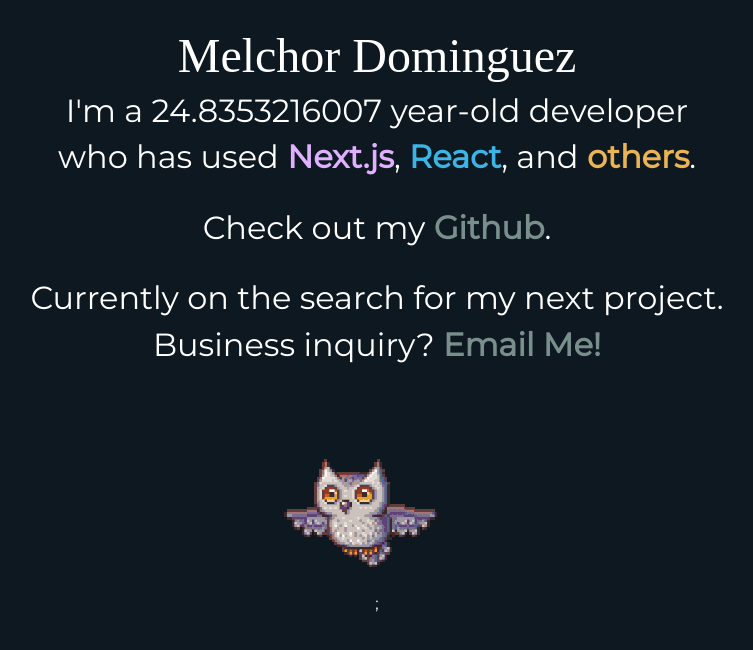
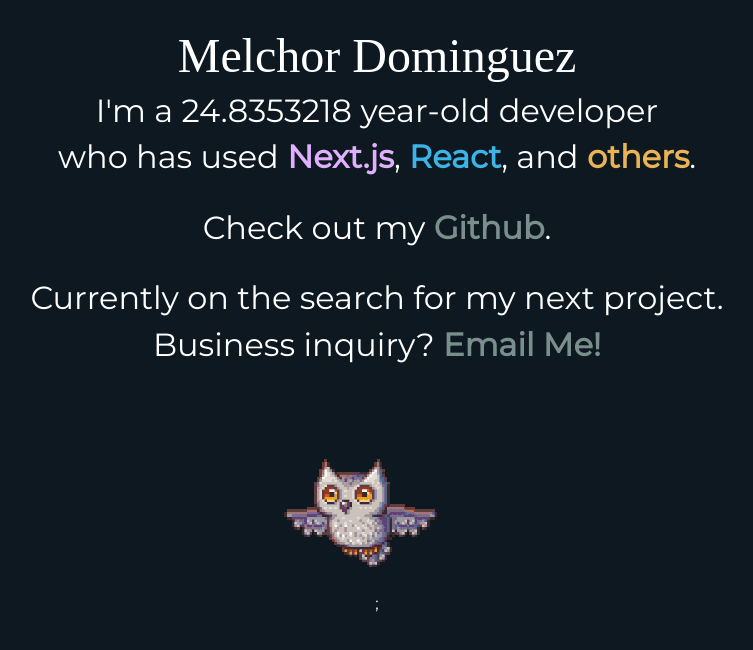
Before and after one commit to melchord/melchord.github.io, a Next.js app in the folder src/: page / in a window 1280 px wide. Shown: the top 650 px of the page, without its empty margins (263-1016 px from the left). Built offline with nearby package versions, Linux system fonts and the light colour scheme; a web font is replaced by a local one.

Commit message:
- #10: allow ticks to update age

```diff
--- a/src/components/utils/getAge.js
+++ b/src/components/utils/getAge.js
@@ -1,6 +1,5 @@
-export default (birthday = 'April 4, 1996') => {
+const getAge = (currentDate = Date.now(), birthday = 'April 4, 1996') => {
   const birthDate = new Date(birthday);
-  const currentDate = Date.now();
   const ageInMilliseconds = currentDate - birthDate;
 
   const minutes = 1000 * 60;
@@ -10,5 +9,7 @@ export default (birthday = 'April 4, 1996') => {
 
   const age = ageInMilliseconds / years;
 
-  return age.toFixed(10);
+  return age.toFixed(7);
 };
+
+export default getAge;
--- a/src/package.json
+++ b/src/package.json
@@ -18,6 +18,7 @@
     "react-redux": "^7.2.2",
     "reactstrap": "^8.9.0",
     "redux": "^4.0.5",
+    "redux-devtools-extension": "^2.13.9",
     "sass": "^1.32.5",
     "styled-components": "^5.2.1"
   },
--- a/src/pages/index.js
+++ b/src/pages/index.js
@@ -1,4 +1,4 @@
-import { useDispatch } from 'react-redux';
+import { useDispatch, useSelector } from 'react-redux';
 
 import { Layout } from '../components';
 import { useInterval } from '../components/utils';
@@ -7,7 +7,9 @@ import { getAge } from '../components/utils';
 
 const Component = () => {
   const dispatch = useDispatch();
+  const currentDate = useSelector((state) => state.lastUpdate);
 
+  let age = getAge(currentDate);
   // Tick the time every second
   useInterval(() => {
     dispatch({
@@ -15,9 +17,9 @@ const Component = () => {
       light: true,
       lastUpdate: Date.now(),
     });
-  }, 1000);
+    age = getAge();
+  }, 100);
 
-  const age = getAge();
   const githubLink = <a href='https://github.com/melchord'>Github</a>;
   const emailLink = <a href='mailto: mdmngz411@gmail.com'>Email Me!</a>;
   const nextSpan = <span className={styles.nextJs}>Next.js</span>;
--- a/src/store.js
+++ b/src/store.js
@@ -1,5 +1,6 @@
 import { useMemo } from 'react';
-import { createStore } from 'redux';
+import { createStore, applyMiddleware } from 'redux';
+import { composeWithDevTools } from 'redux-devtools-extension';
 
 let store;
 
@@ -30,7 +31,7 @@ const reducer = (state = initialState, action) => {
 };
 
 const initStore = (preloadedState = initialState) => {
-  return createStore(reducer, preloadedState);
+  return createStore(reducer, preloadedState, composeWithDevTools(applyMiddleware()));
 };
 
 export const initializeStore = (preloadedState) => {
```
Also changed, not shown: 1 other file (tests, documents, lock files or other folders).
